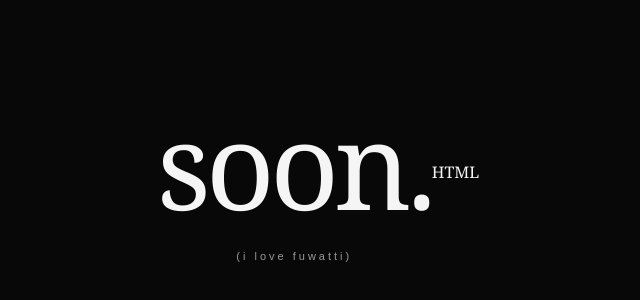
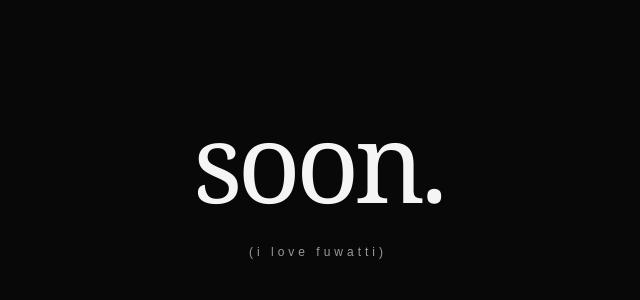
Before and after one commit to luxeyay/luxe., a plain HTML site: page index.html in a window 1280 px wide. Shown: the part 228-528 px from the top of the page, without its empty margins (322-962 px from the left). Drawn offline with Linux system fonts and the light colour scheme.

Commit message:
Update index.html

```diff
--- a/index.html
+++ b/index.html
@@ -7,6 +7,9 @@
 
     <title>soon.</title>
 
+    <!-- Icono de la página -->
+    <link rel="icon" type="image/webp" href="./1000147450.webp">
+
     <style>
         * {
             margin: 0;
@@ -14,33 +17,42 @@
             box-sizing: border-box;
         }
 
+        html, body {
+            width: 100%;
+            height: 100%;
+            overflow: hidden;
+            background: #080808;
+        }
+
         body {
-    background: #080808;
             color: #f5f5f5;
-    height: 100vh;
-    display: flex;
-    justify-content: center;
-    align-items: center;
             font-family: Georgia, serif;
         }
 
         .container {
+            position: fixed;
+            inset: 0;
+            display: flex;
+            flex-direction: column;
+            justify-content: center;
+            align-items: center;
             text-align: center;
+        }
+
+        h1 {
+            font-size: clamp(65px, 15vw, 110px);
+            font-weight: normal;
+            letter-spacing: -5px;
             animation: appear 1.5s ease;
         }
 
-h1 {
-    font-size: clamp(65px, 15vw, 120px);
-    font-weight: normal;
-    letter-spacing: -5px;
-}
-
         p {
-    margin-top: 5px;
+            margin-top: 10px;
             font-family: Arial, sans-serif;
-    font-size: 11px;
-    letter-spacing: 3px;
+            font-size: 12px;
+            letter-spacing: 4px;
             color: #999;
+            animation: appear 2s ease;
         }
 
         @keyframes appear {
@@ -48,6 +60,7 @@ p {
                 opacity: 0;
                 transform: translateY(12px);
             }
+
             to {
                 opacity: 1;
                 transform: translateY(0);
@@ -58,12 +71,10 @@ p {
 
 <body>
 
-<div class="container">
+    <main class="container">
         <h1>soon.</h1>
         <p>(i love fuwatti)</p>
-</div>
+    </main>
 
 </body>
 </html>
-
-HTML
```
Lines whose indentation alone changed are shown as unchanged.
